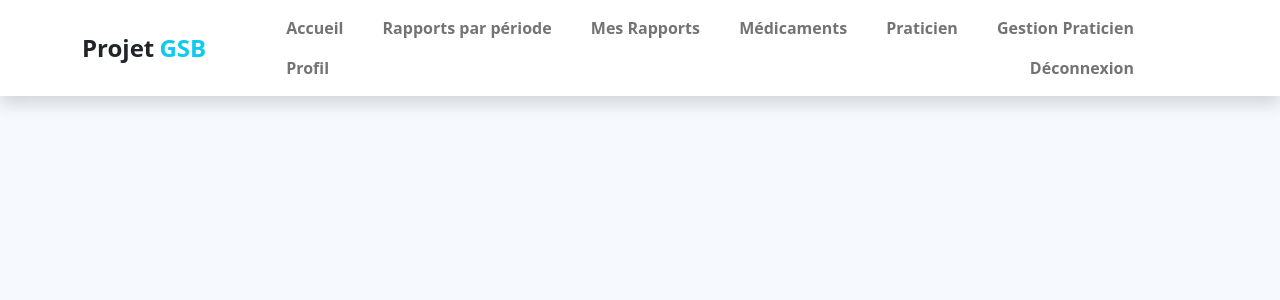
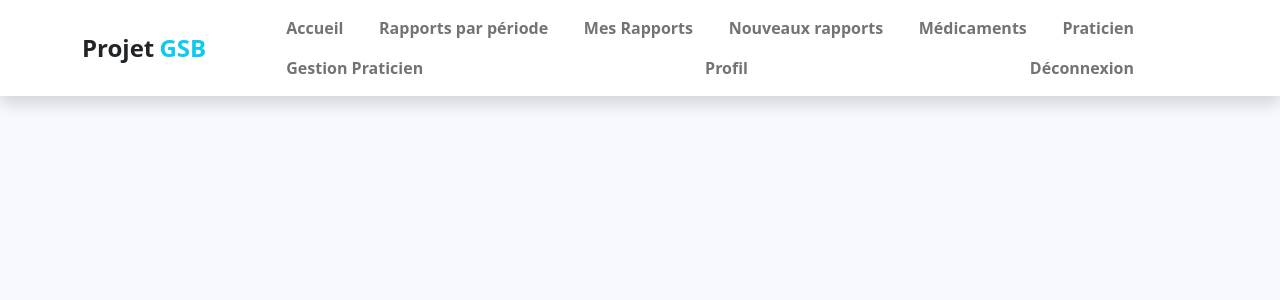
Before and after one commit to TimoteAnglade/GSB-Comptes-rendus, a PHP site: template vues/v_header.php in a window 1280 px wide. Shown: the top 300 px of the page. Run offline with PHP 8.4, Linux system fonts and the light colour scheme; the template is opened without the code that fills it, so the values that code supplies are empty; the visitor is signed in with stand-in values (Sample User, id 1).

Commit message:
ajout du bouton rapport région au header

```diff
--- a/vues/v_header.php
+++ b/vues/v_header.php
@@ -33,6 +33,13 @@
                         <li class="nav-item ">
                             <a class="nav-link btn-outline-info rounded-pill px-3 fw-bold" href="index.php?uc=rapportdevisite&action=voirMesRapports">Mes Rapports</a>
                         </li>
+                        <?php
+                            if ( $_SESSION['habilitation'] == 2 ){
+                                echo '<li class="nav-item ">
+                            <a class="nav-link btn-outline-info rounded-pill px-3 fw-bold" href="index.php?uc=rapportdevisite&action=nouveauRapportsRegion">Nouveaux rapports</a>
+                        </li>';
+                            }
+                        ?>
                         <li class="nav-item ">
                             <a class="nav-link btn-outline-info rounded-pill px-3 fw-bold" href="index.php?uc=medicaments&action=formulairemedoc">Médicaments</a>
                         </li>
```
